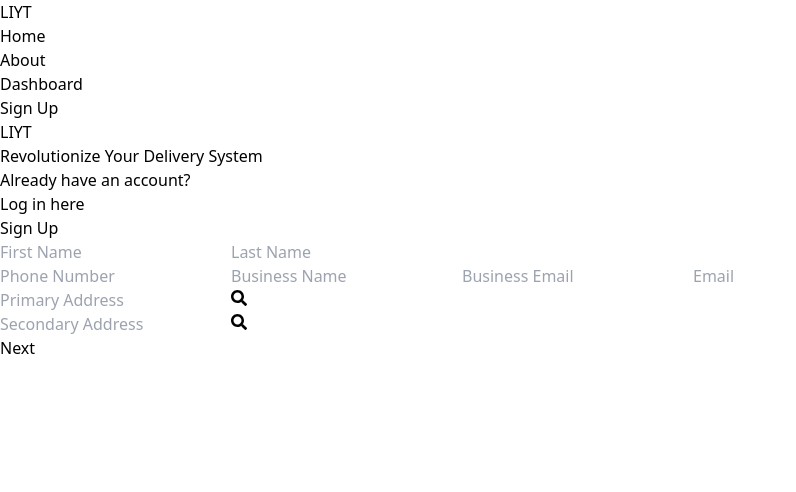
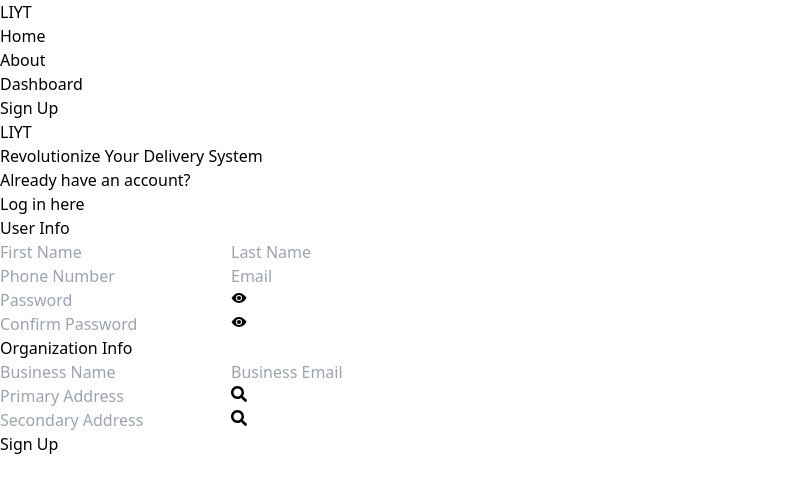
Before and after one commit to yitethio/Lite_ui, a Next.js app: page /signup in a window 1280 px wide. Shown: the top 492 px of the page, without its empty margins (0-796 px from the left). Built offline with nearby package versions, Linux system fonts and the light colour scheme.

Commit message:
added a password viewer and pickup and dropoff loc modified

```diff
--- a/src/app/Login/page.tsx
+++ b/src/app/Login/page.tsx
@@ -51,7 +51,9 @@ const Login = () => {
           <div className="w-1/2 bg-gradient-to-br from-purple-500 via-pink-500 to-blue-500 p-10 text-white flex flex-col justify-between">
             <div>
               <h1 className="text-4xl font-bold mb-2">LIYT</h1>
-              <h2 className="text-2xl font-semibold mb-4">Revolutionize Your Delivery System</h2>
+              <h2 className="text-2xl font-semibold mb-4">
+                Revolutionize Your Delivery System
+              </h2>
               <p className="text-lg">Revolutionize Your Delivery System</p>
             </div>
             <div className="mt-10">
--- a/src/app/signup/page.tsx
+++ b/src/app/signup/page.tsx
@@ -2,11 +2,15 @@
 import React, { useState } from "react";
 import Header from "../Header/page";
 import { FaSearch } from "react-icons/fa";
+import { IoEyeSharp } from "react-icons/io5";
+import { useRouter } from "next/navigation";
 
 const SignUp = () => {
   const [step, setStep] = useState(1);
   const [error, setError] = useState<string | null>(null);
-
+  const [isPasswordVisible, setIsPasswordVisible] = useState(false);
+  const [isPasswordConfirmVisible, setIsPasswordConfirmVisible] =
+    useState(false);
   const [formData, setFormData] = useState({
     id: 1,
     first_name: "",
@@ -16,14 +20,22 @@ const SignUp = () => {
     password_digest: "",
     business_name: "",
     business_email: "",
-    primary_address: { latitude: null as number | null, longitude: null as number | null },
-    secondary_address: { latitude: null as number | null, longitude: null as number | null },
+    primary_address: {
+      latitude: null as number | null,
+      longitude: null as number | null,
+    },
+    secondary_address: {
+      latitude: null as number | null,
+      longitude: null as number | null,
+    },
   });
   const [primaryAddressInput, setPrimaryAddressInput] = useState("");
   const [secondaryAddressInput, setSecondaryAddressInput] = useState("");
   const [primarySuggestions, setPrimarySuggestions] = useState([]);
   const [secondarySuggestions, setSecondarySuggestions] = useState([]);
   const [confirmPassword, setConfirmPassword] = useState("");
+
+  const router = useRouter();
 
   const handleNext = (e: any) => {
     e.preventDefault();
@@ -32,7 +44,9 @@ const SignUp = () => {
 
   const fetchLocationSuggestions = async (query: any, type: any) => {
     try {
-      const response = await fetch(`https://liyt-api-1.onrender.com/location/${query}`);
+      const response = await fetch(
+        `https://liyt-api-1.onrender.com/location/${query}`
+      );
       const data = await response.json();
       if (type === "primary") {
         setPrimarySuggestions(data.payload.data);
@@ -44,7 +58,7 @@ const SignUp = () => {
     }
   };
 
-  const handleLocationSelect = (location:any, type:any) => {
+  const handleLocationSelect = (location: any, type: any) => {
     const { latitude, longitude, name } = location;
     if (type === "primary") {
       setFormData((prevData) => ({
@@ -63,7 +77,7 @@ const SignUp = () => {
     }
   };
 
-  const handleChange = (e:any) => {
+  const handleChange = (e: any) => {
     const { name, value } = e.target;
     setFormData((prevData) => ({
       ...prevData,
@@ -71,10 +85,7 @@ const SignUp = () => {
     }));
   };
 
-  const handleSignUp = async (e :any) => {
-
-
-
+  const handleSignUp = async (e: any) => {
     e.preventDefault();
 
     if (formData.password_digest !== confirmPassword) {
@@ -92,7 +103,7 @@ const SignUp = () => {
       });
 
       if (response.ok) {
-        alert("Account created successfully!");
+        router.push("/Login");
       } else {
         const errorData = await response.json();
         setError(errorData.message || "Sign-up failed");
@@ -102,7 +113,6 @@ const SignUp = () => {
     }
   };
 
-
   return (
     <>
       <Header />
@@ -111,20 +121,23 @@ const SignUp = () => {
         <div className="bg-white shadow-lg rounded-lg overflow-hidden flex max-w-4xl w-full">
           <div className="pt-10 w-1/2 bg-gradient-to-br from-purple-500 via-pink-500 to-blue-500 p-10 text-white flex flex-col justify-center">
             <h1 className="text-4xl font-bold mb-2">LIYT</h1>
-            <h2 className="text-2xl font-semibold mb-4">Revolutionize Your Delivery System</h2>
+            <h2 className="text-2xl font-semibold mb-4">
+              Revolutionize Your Delivery System
+            </h2>
             <div className="mt-10 pt-40">
               <p className="text-lg">Already have an account?</p>
-              <a href="/Login" className="text-white underline mt-2 inline-block hover:text-gray-200">
+              <a
+                href="/Login"
+                className="text-white underline mt-2 inline-block hover:text-gray-200"
+              >
                 Log in here
               </a>
             </div>
           </div>
 
-          <div className="w-1/2 p-10">
-            <h2 className="text-3xl font-bold mb-6">Sign Up</h2>
-            <form className="space-y-4" onSubmit={step === 1 ? handleNext : handleSignUp}>
-
-              {step === 1 && (
+          <div className="w-2/3 p-10">
+            <h2 className="text-3xl font-bold mb-6">User Info</h2>
+            <form className="space-y-2" onSubmit={handleSignUp}>
               <>
                 <div className="flex gap-4">
                   <input
@@ -156,6 +169,54 @@ const SignUp = () => {
                   required
                 />
                 <input
+                  type="email"
+                  name="email"
+                  placeholder="Email"
+                  className="w-full p-3 border border-gray-300 rounded-md"
+                  value={formData.email}
+                  onChange={handleChange}
+                  required
+                />
+                <div className="flex gap-4">
+                  <div className="relative mb-4 w-1/2">
+                    <input
+                      type={isPasswordVisible ? "text" : "password"}
+                      name="password_digest"
+                      placeholder="Password"
+                      className="w-full p-3 border border-gray-300 rounded-md"
+                      value={formData.password_digest}
+                      onChange={handleChange}
+                      required
+                    />
+                    <button
+                      onClick={() => setIsPasswordVisible(!isPasswordVisible)}
+                      className="absolute inset-y-0 right-3 flex items-center"
+                    >
+                      <IoEyeSharp />
+                    </button>
+                  </div>
+                  <div className="relative mb-4 w-1/2">
+                    <input
+                      type={isPasswordConfirmVisible ? "text" : "password"}
+                      name="confirmPassword"
+                      placeholder="Confirm Password"
+                      className="w-full p-3 border border-gray-300 rounded-md"
+                      value={confirmPassword}
+                      onChange={(e) => setConfirmPassword(e.target.value)}
+                      required
+                    />
+                    <button
+                      onClick={() =>
+                        setIsPasswordConfirmVisible(!isPasswordConfirmVisible)
+                      }
+                      className="absolute inset-y-0 right-3 flex items-center"
+                    >
+                      <IoEyeSharp />
+                    </button>
+                  </div>
+                </div>
+                <h2 className="text-3xl font-bold mb-6">Organization Info</h2>
+                <input
                   type="text"
                   name="business_name"
                   placeholder="Business Name"
@@ -173,18 +234,8 @@ const SignUp = () => {
                   onChange={handleChange}
                   required
                 />
-                  <input
-                    type="email"
-                    name="email"
-                    placeholder="Email"
-                    className="w-full p-3 border border-gray-300 rounded-md"
-                    value={formData.email}
-                    onChange={handleChange}
-                    required
-                  />
-
-
-                  <div className="relative">
+                <div className="flex gap-4">
+                  <div className="relative mb-4">
                     <input
                       type="text"
                       placeholder="Primary Address"
@@ -194,7 +245,9 @@ const SignUp = () => {
                     />
                     <button
                       type="button"
-                      onClick={() => fetchLocationSuggestions(primaryAddressInput, "primary")}
+                      onClick={() =>
+                        fetchLocationSuggestions(primaryAddressInput, "primary")
+                      }
                       className="absolute inset-y-0 right-3 flex items-center"
                     >
                       <FaSearch className="text-gray-500" />
@@ -205,9 +258,12 @@ const SignUp = () => {
                           <li
                             key={index}
                             className="p-2 hover:bg-gray-100 cursor-pointer"
-                            onClick={() => handleLocationSelect(location, "primary")}
+                            onClick={() =>
+                              handleLocationSelect(location, "primary")
+                            }
                           >
-                            {location.name} - {location.City}, {location.Country}
+                            {location.name} - {location.City},{" "}
+                            {location.Country}
                           </li>
                         ))}
                       </ul>
@@ -224,39 +280,51 @@ const SignUp = () => {
                     />
                     <button
                       type="button"
-                      onClick={() => fetchLocationSuggestions(secondaryAddressInput, "secondary")}
+                      onClick={() =>
+                        fetchLocationSuggestions(
+                          secondaryAddressInput,
+                          "secondary"
+                        )
+                      }
                       className="absolute inset-y-0 right-3 flex items-center"
                     >
                       <FaSearch className="text-gray-500" />
                     </button>
                     {secondarySuggestions.length > 0 && (
                       <ul className="absolute z-10 w-full bg-white border border-gray-300 rounded-md mt-1">
-                        {secondarySuggestions.map((location : any, index) => (
+                        {secondarySuggestions.map((location: any, index) => (
                           <li
                             key={index}
                             className="p-2 hover:bg-gray-100 cursor-pointer"
-                            onClick={() => handleLocationSelect(location, "secondary")}
+                            onClick={() =>
+                              handleLocationSelect(location, "secondary")
+                            }
                           >
-                            {location.name} - {location.City}, {location.Country}
+                            {location.name} - {location.City},{" "}
+                            {location.Country}
                           </li>
                         ))}
                       </ul>
                     )}
                   </div>
-
-
-
+                </div>
 
                 <button
                   type="submit"
                   className="w-full bg-purple-600 hover:bg-purple-700 text-white py-3 rounded-md font-semibold"
                 >
+                  Sign Up
+                </button>
+
+                {/* <button
+                    type="submit"
+                    className="w-full bg-purple-600 hover:bg-purple-700 text-white py-3 rounded-md font-semibold"
+                  >
                     Next
-                  </button>
+                  </button> */}
               </>
-              )}
 
-              {step === 2 && (
+              {/* {step === 2 && (
                 <>
                   <input
                     type="password"
@@ -283,7 +351,7 @@ const SignUp = () => {
                     Sign Up
                   </button>
                 </>
-              )}
+              )} */}
             </form>
           </div>
         </div>
```
Also changed, not shown: src/app/Dashboard/page.tsx (+105 -30 lines), 1 other file (tests, documents, lock files or other folders). Lines whose indentation alone changed are shown as unchanged.
